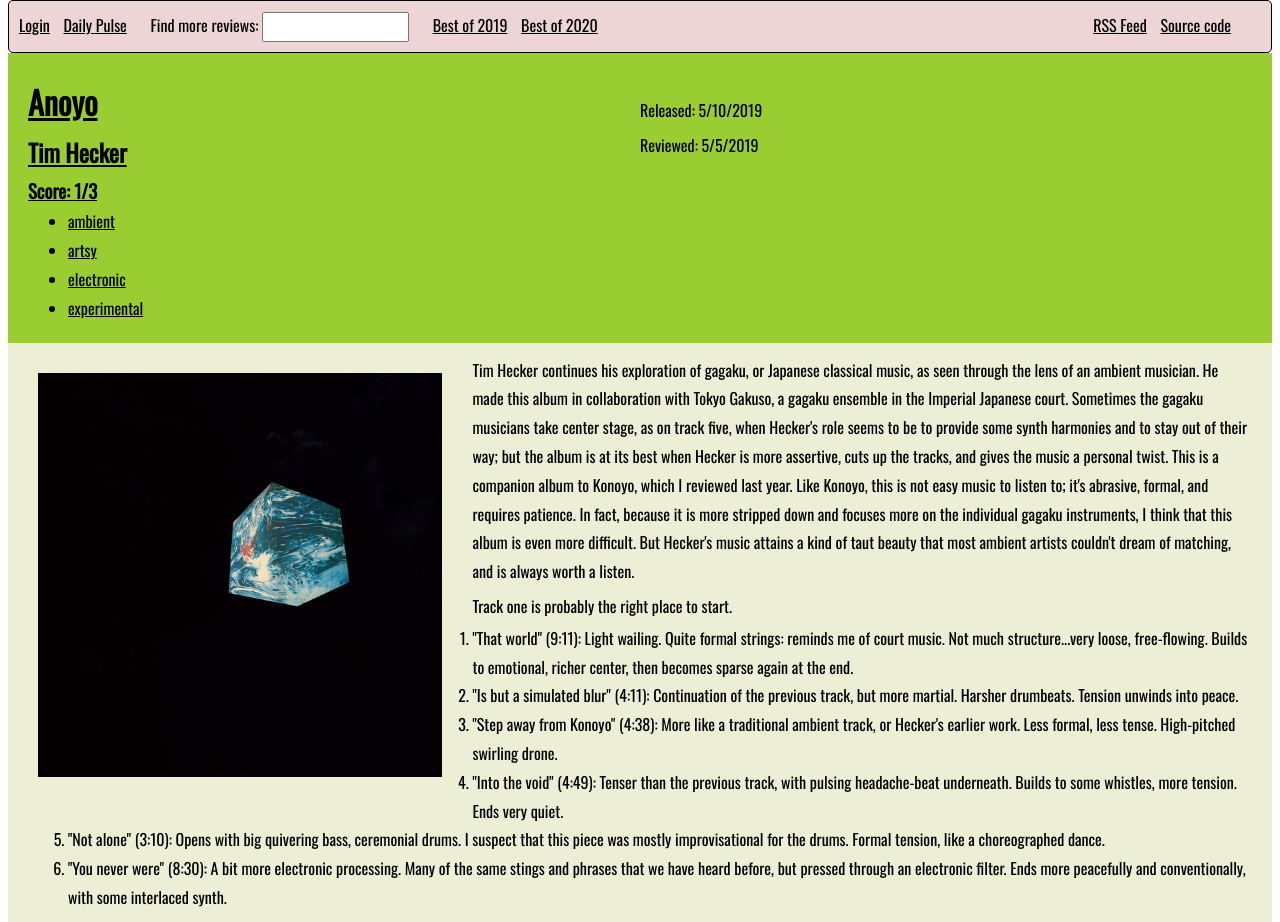
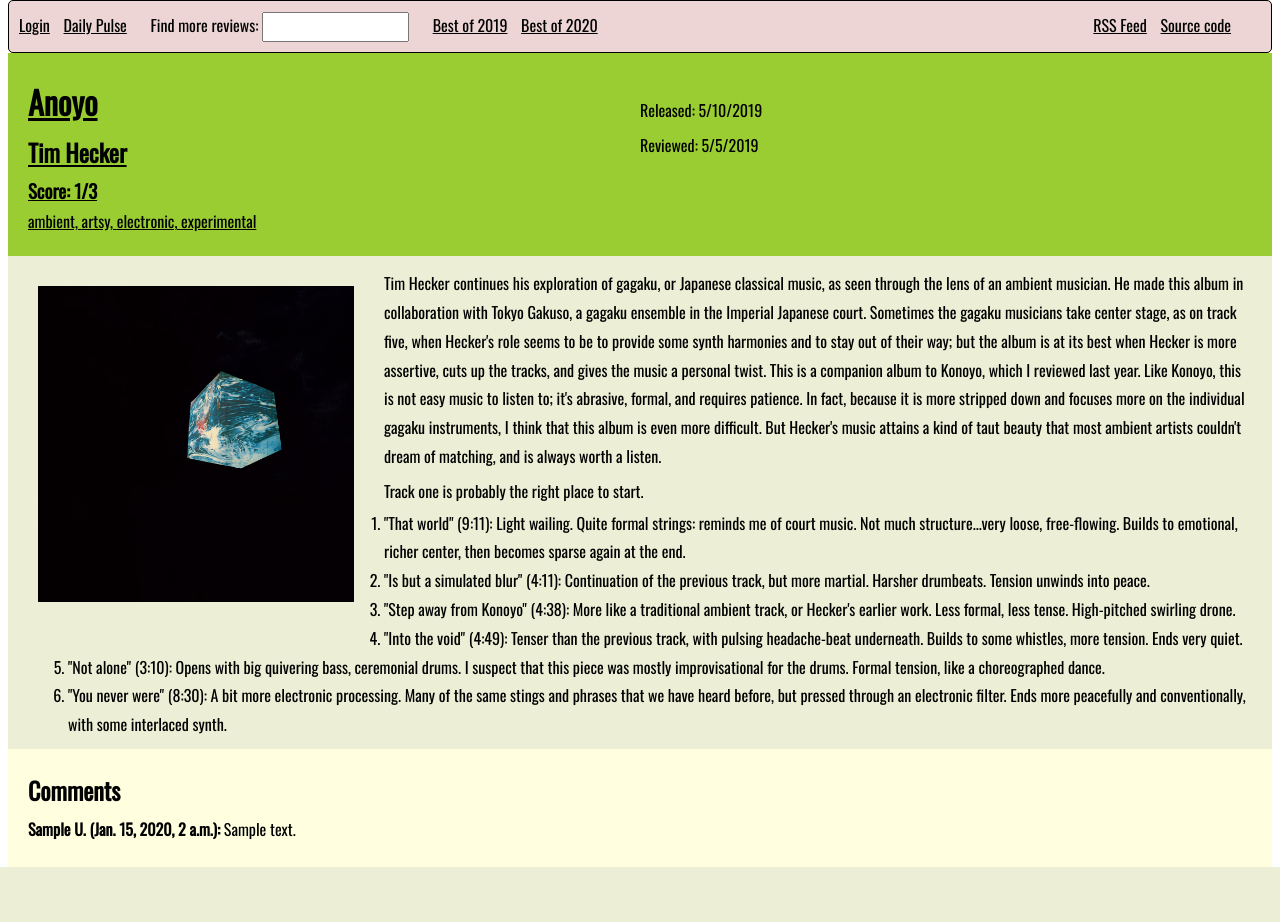
Before and after one commit to vpcarroll15/personal, a Django app: page /music/music/1 in a window 1280 px wide. After the commit the page ends 867 px from the top, so only its background shows below. Run offline with Django 3.2, Linux system fonts and the light colour scheme; data comes from the database, SQL or seed files in the repository; tables that the repository leaves empty hold one stand-in row (values such as "Sample post"); some libraries are stand-ins or nearby versions.

Commit message:
Display the comments that already exist

```diff
--- a/music/models.py
+++ b/music/models.py
@@ -137,6 +137,13 @@ class Comment(models.Model):
     def __str__(self):
         return f"#{self.id}, author={self.author.username}"
 
+    @property
+    def display_name(self):
+        # Matt Parker will format as Matt P.
+        if self.author.first_name and self.author.last_name:
+            return self.author.first_name + " " + self.author.last_name[0] + "."
+        return self.author.username
+
 
 class BestOf(models.Model):
     """Data about albums spanning a particular period of time."""
--- a/music/static/music/css/styles.css
+++ b/music/static/music/css/styles.css
@@ -152,6 +152,11 @@ p {
   padding-right: 20px;
 }
 
+.comments {
+  background-color: #FFFFE0;
+  padding: 20px;
+}
+
 @media screen and (max-width: 1050px) {
   .hide-on-small-screens {
     display: none;
--- a/music/templates/music/_music_detailed.html
+++ b/music/templates/music/_music_detailed.html
@@ -11,13 +11,21 @@
                 <h3><a href="{% url 'music:ratings' %}">Score: {{ album.rating }}/3</a></h3>
             </span>
             <span>
-                <ul>
+                <ul style="padding: 0px;">
                     {% for tag in tags %}
-                    <li>
-                        <a href="{% url 'music:search' %}?search_term={{ tag.name }}">
-                            {{ tag.name }}
-                        </a>
-                    </li>
+                        {% if forloop.last %}
+                            <li style="display:inline;">
+                                <a href="{% url 'music:search' %}?search_term={{ tag.name }}">
+                                    {{ tag.name }}
+                                </a>
+                            </li>
+                        {% else %}
+                            <li style="display:inline;">
+                                <a href="{% url 'music:search' %}?search_term={{ tag.name }}">
+                                    {{ tag.name }},
+                                </a>
+                            </li>
+                        {% endif %}
                     {% endfor %}
                 </ul>
             </span>
@@ -37,7 +45,7 @@
 <div class="review">
     {% if album.image_src %}
         {% load static %}
-        <img src="{% static album.image_src %}" alt="" style="width:32%; float: left; margin: 30px;">
+        <img src="{% static album.image_src %}" alt="" style="width:25%; float: left; margin: 30px;">
     {% endif %}
     <div class="review-text">
         {% if truncate %}
@@ -54,3 +62,18 @@
         {% endif %}
     </div>
 </div>
+
+{% load music_extras %}
+<div class="comments">
+    {% if comments %}
+        <h2>
+            Comments
+        </h2>
+        {% for comment in comments %}
+        <p>
+            <b>{{ comment.display_name }} ({{ comment.created_at|human_readable_how_long_ago }}):</b>
+            {{ comment.text }}
+        </p>
+        {% endfor %}
+    {% endif %}
+</div>
--- a/music/views.py
+++ b/music/views.py
@@ -12,12 +12,13 @@ from .constants import URL_ROOT, MY_NAME, MY_EMAIL
 def update_context_with_album(context, album):
     context["album"] = album
     context["tags"] = album.musician.tags.all()
+    context["comments"] = album.comment_set.all().order_by("created_at")
 
 
 def apply_common_preselects_music(music_queryset):
     return (
         music_queryset.select_related("musician")
-        .prefetch_related("musician__tags")
+        .prefetch_related("musician__tags", "comment_set")
         .distinct()
     )
 
--- a/requirements.txt
+++ b/requirements.txt
@@ -1,4 +1,5 @@
 appdirs==1.4.4
+arrow==1.1.0
 asgiref==3.2.7
 astroid==2.4.2
 attrs==19.3.0
```
